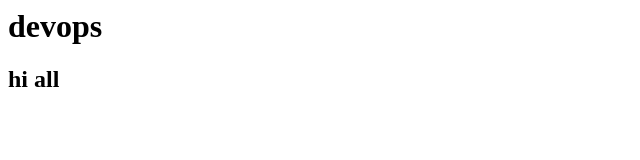
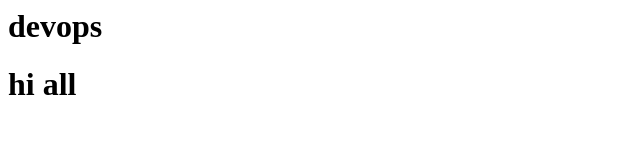
Before and after one commit to lakshmipathy18/lakshmipathy-devops, a plain HTML site: page index.html in a window 1280 px wide. Shown: the whole page, without its empty margins (0-640 px from the left). Drawn offline with Linux system fonts and the light colour scheme.

Commit message:
Update index.html

```diff
--- a/index.html
+++ b/index.html
@@ -1,2 +1,2 @@
 <h1>devops<h1>
-<h2>hi all<h2>
+hi all
```
